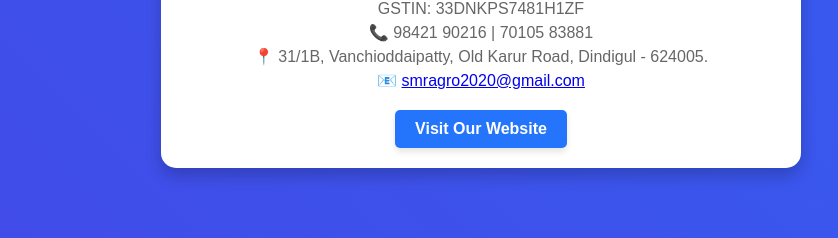
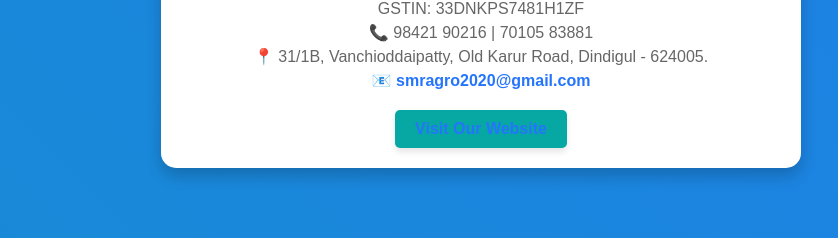
Before and after one commit to rrazik487/e-visiting-card, a plain HTML site: page index.html in a window 1280 px wide. Shown: the part 562-800 px from the top of the page, without its empty margins (159-997 px from the left). Drawn offline with Linux system fonts and the light colour scheme.

Commit message:
Update index.html

```diff
--- a/index.html
+++ b/index.html
@@ -14,7 +14,7 @@
             justify-content: center;
             align-items: center;
             overflow: hidden;
-            background: linear-gradient(45deg, #6a11cb, #2575fc);
+            background: linear-gradient(45deg, #07a7a3, #2575fc);
             background-size: 400% 400%;
             animation: gradientBG 15s ease infinite;
         }
@@ -54,10 +54,20 @@
             margin: 5px 0;
         }
 
+        .card a {
+            color: #2575fc;
+            text-decoration: none;
+            font-weight: bold;
+        }
+
+        .card a:hover {
+            text-decoration: underline;
+        }
+
         .button {
             margin-top: 15px;
             display: inline-block;
-            background-color: #2575fc;
+            background-color: #07a7a3;
             color: #fff;
             padding: 10px 20px;
             border-radius: 5px;
```
